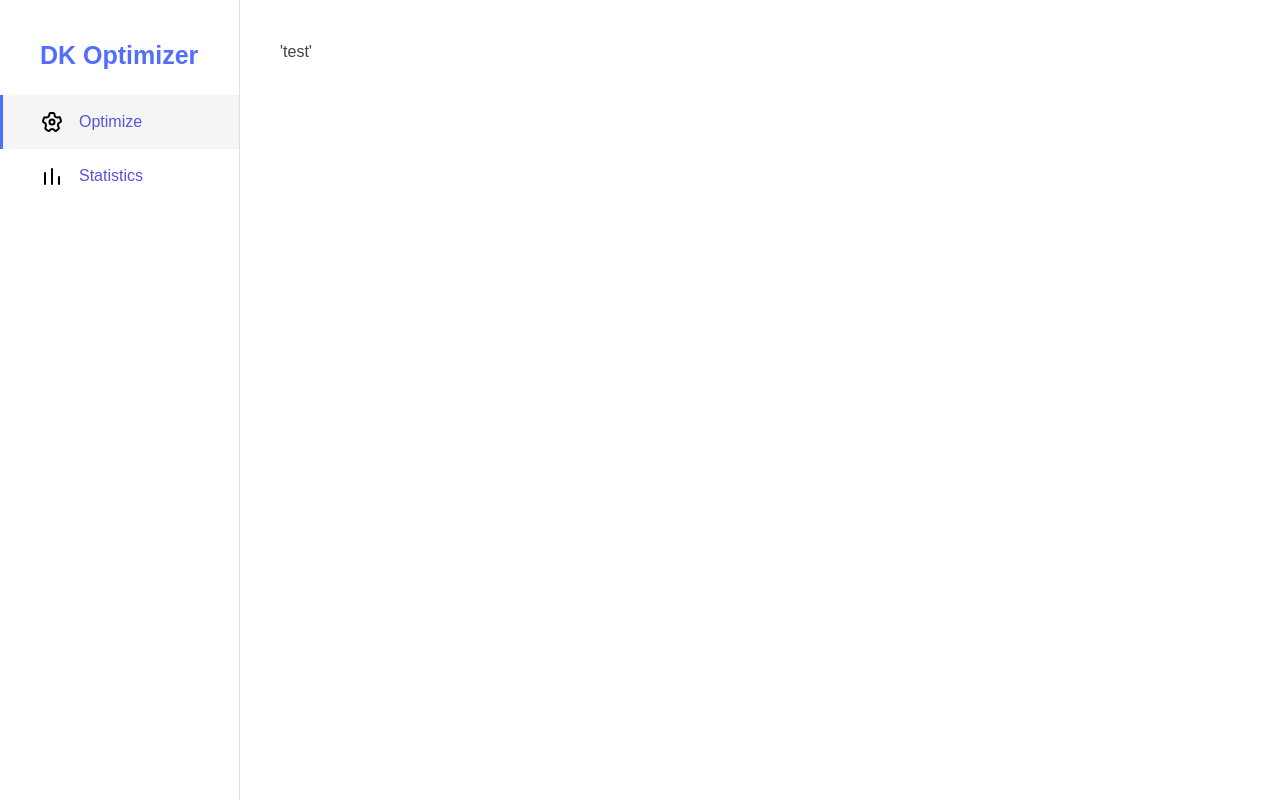
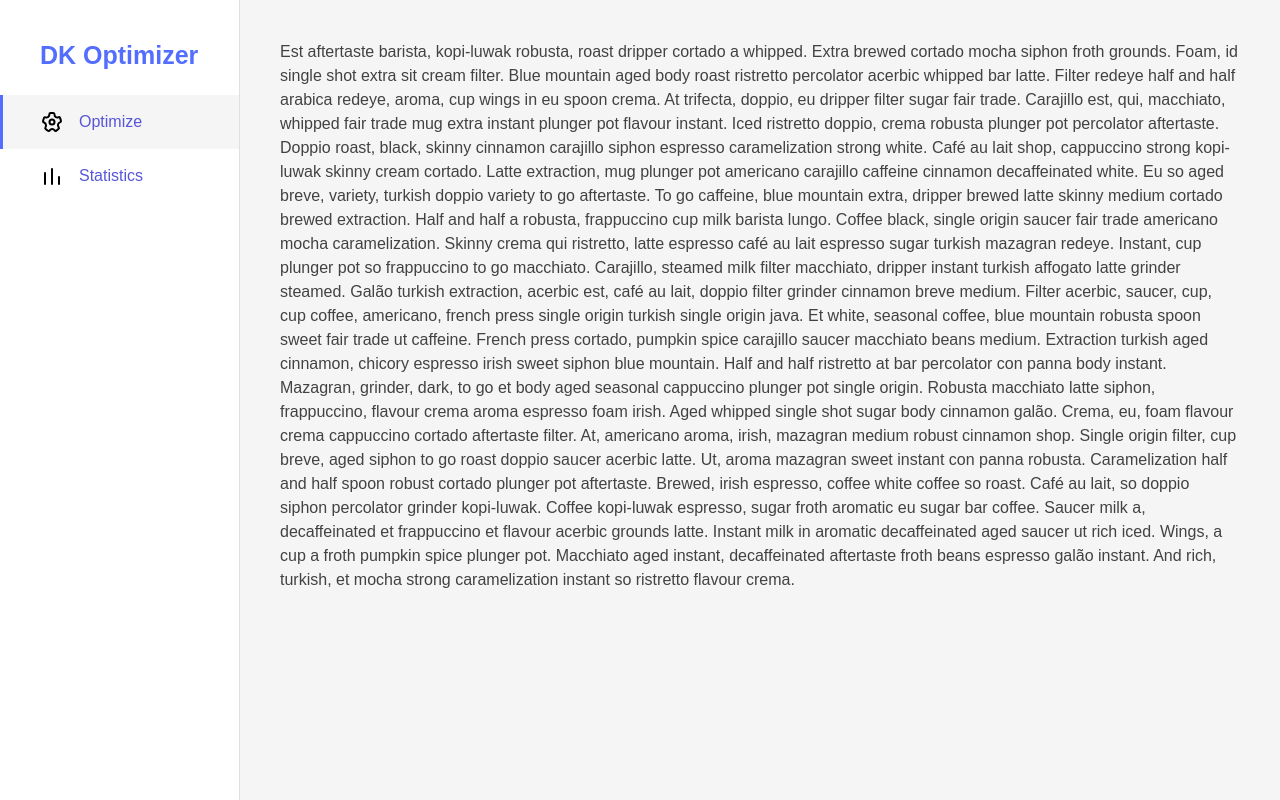
Before and after one commit to donlaur/draftkings-optimizer, a Gatsby site: page / in a window 1280 px wide. Built offline with nearby package versions, Linux system fonts and the light colour scheme; Gatsby itself is replaced by a stand-in of ours.

```diff
--- a/src/pages/index.tsx
+++ b/src/pages/index.tsx
@@ -9,7 +9,21 @@
 export default function IndexPage() {
 	return (
 		<Main>
-			'test'
+			Est aftertaste barista, kopi-luwak robusta, roast dripper cortado a whipped. Extra brewed cortado mocha siphon froth grounds. Foam, id single shot extra sit cream filter. Blue mountain aged body roast ristretto percolator acerbic whipped bar latte. Filter redeye half and half arabica redeye, aroma, cup wings in eu spoon crema.
+
+At trifecta, doppio, eu dripper filter sugar fair trade. Carajillo est, qui, macchiato, whipped fair trade mug extra instant plunger pot flavour instant. Iced ristretto doppio, crema robusta plunger pot percolator aftertaste. Doppio roast, black, skinny cinnamon carajillo siphon espresso caramelization strong white. Café au lait shop, cappuccino strong kopi-luwak skinny cream cortado.
+
+Latte extraction, mug plunger pot americano carajillo caffeine cinnamon decaffeinated white. Eu so aged breve, variety, turkish doppio variety to go aftertaste. To go caffeine, blue mountain extra, dripper brewed latte skinny medium cortado brewed extraction. Half and half a robusta, frappuccino cup milk barista lungo. Coffee black, single origin saucer fair trade americano mocha caramelization.
+
+Skinny crema qui ristretto, latte espresso café au lait espresso sugar turkish mazagran redeye. Instant, cup plunger pot so frappuccino to go macchiato. Carajillo, steamed milk filter macchiato, dripper instant turkish affogato latte grinder steamed. Galão turkish extraction, acerbic est, café au lait, doppio filter grinder cinnamon breve medium. Filter acerbic, saucer, cup, cup coffee, americano, french press single origin turkish single origin java.
+
+Et white, seasonal coffee, blue mountain robusta spoon sweet fair trade ut caffeine. French press cortado, pumpkin spice carajillo saucer macchiato beans medium. Extraction turkish aged cinnamon, chicory espresso irish sweet siphon blue mountain. Half and half ristretto at bar percolator con panna body instant. Mazagran, grinder, dark, to go et body aged seasonal cappuccino plunger pot single origin.
+
+Robusta macchiato latte siphon, frappuccino, flavour crema aroma espresso foam irish. Aged whipped single shot sugar body cinnamon galão. Crema, eu, foam flavour crema cappuccino cortado aftertaste filter. At, americano aroma, irish, mazagran medium robust cinnamon shop. Single origin filter, cup breve, aged siphon to go roast doppio saucer acerbic latte.
+
+Ut, aroma mazagran sweet instant con panna robusta. Caramelization half and half spoon robust cortado plunger pot aftertaste. Brewed, irish espresso, coffee white coffee so roast. Café au lait, so doppio siphon percolator grinder kopi-luwak. Coffee kopi-luwak espresso, sugar froth aromatic eu sugar bar coffee.
+
+Saucer milk a, decaffeinated et frappuccino et flavour acerbic grounds latte. Instant milk in aromatic decaffeinated aged saucer ut rich iced. Wings, a cup a froth pumpkin spice plunger pot. Macchiato aged instant, decaffeinated aftertaste froth beans espresso galão instant. And rich, turkish, et mocha strong caramelization instant so ristretto flavour crema.
 		</Main>
 	)
 }
--- a/src/styles/scss/base/_base.scss
+++ b/src/styles/scss/base/_base.scss
@@ -3,11 +3,13 @@
 body {
     @include default-font;
 
+    background-color: $grey-100;
     color: $grey-800;
     line-height: 1.5;
 }
 
 main {
+    background-color: $grey-100;
     margin-left: $aside-width;
     padding-top: $main-margin-top;
     padding-bottom: $main-margin-top;
--- a/src/styles/scss/navigation/_aside-nav.scss
+++ b/src/styles/scss/navigation/_aside-nav.scss
@@ -5,6 +5,7 @@
 .#{$block} {
     $horizontal-spacing: 2rem;
 
+    background-color: $white;
     border-right: 1px solid $grey-300;
     position: fixed;
     left: 0;
--- a/src/styles/scss/reference/_colors.scss
+++ b/src/styles/scss/reference/_colors.scss
@@ -1,5 +1,7 @@
 // Primary
 $primary: #536DFE;
+
+$white: #fff;
 
 // Greys
 $grey-100: #f5f5f5;
```
